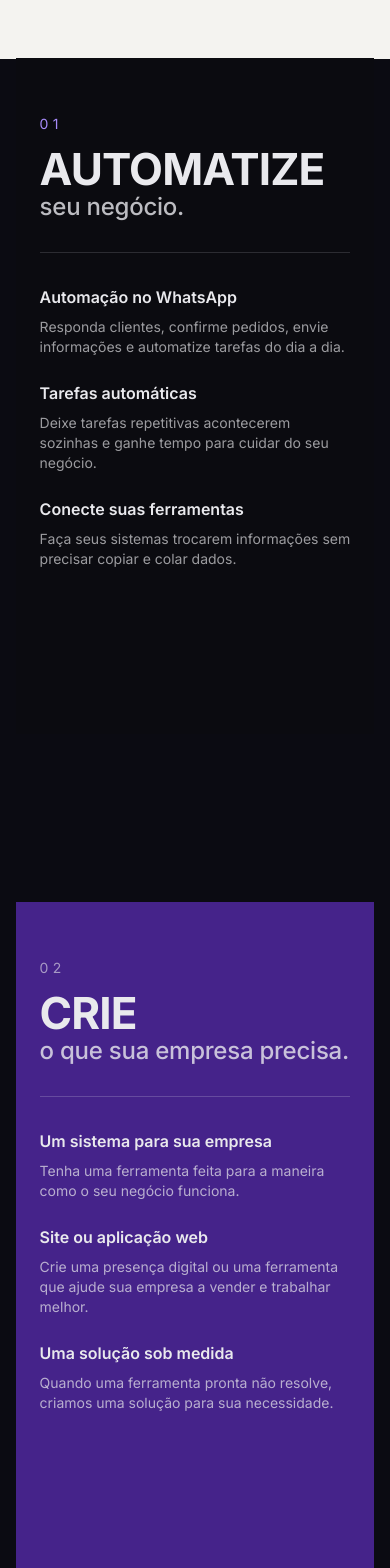
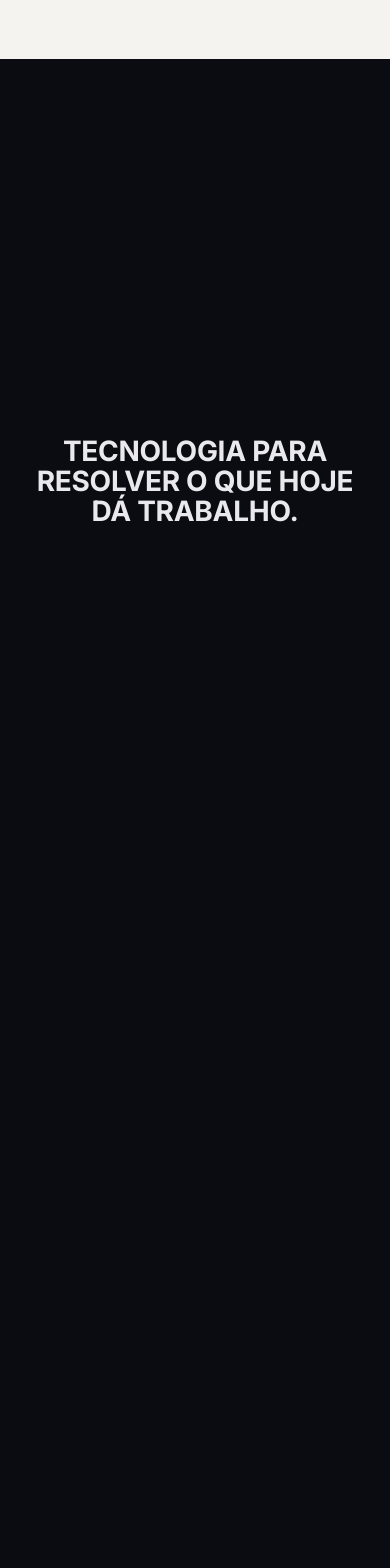
Before and after one commit to cabrasec/yzvt, a Next.js app: page / in a window 390 px wide. Shown: the part 2020-3588 px from the top of the page. Built offline with nearby package versions, Linux system fonts and the light colour scheme.

Commit message:
session 3 add alterações

```diff
--- a/src/components/Process.tsx
+++ b/src/components/Process.tsx
@@ -1,16 +1,26 @@
-import { Container } from "@/components/Container";
+"use client";
+
+import { useEffect, useLayoutEffect, useRef } from "react";
+import gsap from "gsap";
+import { ScrollTrigger } from "gsap/ScrollTrigger";
+
+gsap.registerPlugin(ScrollTrigger);
+
+const useIsomorphicLayoutEffect =
+  typeof window !== "undefined" ? useLayoutEffect : useEffect;
 
 type Entry = {
   heading: string;
   text: string;
 };
 
-type Panel = {
+type Card = {
   number: string;
   phraseTop: string;
   phraseBottom: string;
   entries: Entry[];
   surface: string;
+  side: "left" | "right";
   numberColor: string;
   headingColor: string;
   subColor: string;
@@ -18,12 +28,13 @@ type Panel = {
   bodyColor: string;
 };
 
-const panels: Panel[] = [
+const cards: Card[] = [
   {
     number: "01",
     phraseTop: "AUTOMATIZE",
-    phraseBottom: "seu negócio.",
+    phraseBottom: "o que toma seu tempo.",
     surface: "bg-[#0B0B10]",
+    side: "left",
     numberColor: "text-accent-2",
     headingColor: "text-text",
     subColor: "text-text/80",
@@ -31,16 +42,20 @@ const panels: Panel[] = [
     bodyColor: "text-text/65",
     entries: [
       {
-        heading: "Automação no WhatsApp",
-        text: "Responda clientes, confirme pedidos, envie informações e automatize tarefas do dia a dia.",
+        heading: "WhatsApp que responde sozinho",
+        text: "Receba mensagens de clientes, tire dúvidas, envie informações, confirme pedidos e encaminhe cada atendimento sem precisar responder tudo manualmente.",
       },
       {
-        heading: "Tarefas automáticas",
-        text: "Deixe tarefas repetitivas acontecerem sozinhas e ganhe tempo para cuidar do seu negócio.",
+        heading: "Pedidos pelo WhatsApp e Instagram",
+        text: "Receba pedidos diretamente pelos canais que seus clientes já usam. As informações podem ser organizadas e encaminhadas automaticamente para quem precisa atender ou preparar o pedido.",
       },
       {
-        heading: "Conecte suas ferramentas",
-        text: "Faça seus sistemas trocarem informações sem precisar copiar e colar dados.",
+        heading: "Pedidos de restaurantes",
+        text: "Cardápio, pedido, confirmação e atualização do cliente em um fluxo simples, sem precisar copiar informações de uma conversa para outra.",
+      },
+      {
+        heading: "Tarefas que se repetem todos os dias",
+        text: "Envio de mensagens, avisos, atualização de informações, preenchimento de dados e outras tarefas repetitivas podem acontecer automaticamente.",
       },
     ],
   },
@@ -49,6 +64,7 @@ const panels: Panel[] = [
     phraseTop: "CRIE",
     phraseBottom: "o que sua empresa precisa.",
     surface: "bg-[#45238A]",
+    side: "right",
     numberColor: "text-text/60",
     headingColor: "text-text",
     subColor: "text-text/80",
@@ -56,24 +72,29 @@ const panels: Panel[] = [
     bodyColor: "text-text/70",
     entries: [
       {
-        heading: "Um sistema para sua empresa",
-        text: "Tenha uma ferramenta feita para a maneira como o seu negócio funciona.",
+        heading: "Um sistema para o seu negócio",
+        text: "Se sua empresa ainda controla informações por planilhas, mensagens ou anotações, podemos transformar esse processo em um sistema simples, feito para a sua rotina.",
       },
       {
-        heading: "Site ou aplicação web",
-        text: "Crie uma presença digital ou uma ferramenta que ajude sua empresa a vender e trabalhar melhor.",
+        heading: "Site que trabalha pelo seu negócio",
+        text: "Mais do que uma página bonita: um site pode apresentar seus serviços, mostrar produtos, receber contatos, gerar pedidos e facilitar o atendimento.",
       },
       {
-        heading: "Uma solução sob medida",
-        text: "Quando uma ferramenta pronta não resolve, criamos uma solução para sua necessidade.",
+        heading: "Uma aplicação para sua operação",
+        text: "Crie uma ferramenta para organizar pedidos, clientes, produtos, serviços, agendamentos ou qualquer outra parte do negócio.",
+      },
+      {
+        heading: "Faça suas ferramentas conversarem",
+        text: "WhatsApp, site, planilhas e outros sistemas podem trocar informações automaticamente, evitando trabalho duplicado e a necessidade de copiar e colar dados.",
       },
     ],
   },
   {
     number: "03",
     phraseTop: "TRANSFORME",
-    phraseBottom: "SUA IDEIA.",
+    phraseBottom: "uma ideia em produto.",
     surface: "bg-[#0B0B10]",
+    side: "left",
     numberColor: "text-accent-2",
     headingColor: "text-text",
     subColor: "text-text/80",
@@ -82,92 +103,136 @@ const panels: Panel[] = [
     entries: [
       {
         heading: "Tire sua ideia do papel",
-        text: "Transforme uma ideia em uma primeira versão funcionando.",
+        text: "Transforme uma ideia em uma primeira versão funcionando, coloque para testar e descubra o que realmente faz sentido antes de investir em algo maior.",
       },
       {
-        heading: "Crie seu próprio produto",
-        text: "Desenvolva um software para oferecer aos seus clientes.",
+        heading: "Crie seu próprio software",
+        text: "Se existe um problema que pode ser resolvido por tecnologia, sua empresa pode transformar essa solução em um produto próprio.",
       },
       {
         heading: "SaaS e MicroSaaS",
-        text: "Transforme uma solução em um produto digital que pode crescer junto com o negócio.",
+        text: "Crie um software que outras empresas ou pessoas possam usar pela internet, com uma estrutura preparada para crescer.",
+      },
+      {
+        heading: "Automação dentro do produto",
+        text: "Seu software também pode executar tarefas, enviar mensagens, organizar informações e usar inteligência artificial quando isso realmente facilitar a experiência.",
       },
     ],
   },
 ];
 
 export function Process() {
+  const stageRef = useRef<HTMLElement>(null);
+  const cardRefs = useRef<(HTMLDivElement | null)[]>([]);
+
+  useIsomorphicLayoutEffect(() => {
+    const ctx = gsap.context(() => {
+      ScrollTrigger.matchMedia({
+        "(prefers-reduced-motion: no-preference)": () => {
+          const els = cardRefs.current.filter((el): el is HTMLDivElement => el !== null);
+
+          // Cada card percorre a mesma trajetória (entra por baixo, cruza o
+          // stage congelado, sai por cima) num segmento de 1 unidade de
+          // scroll; o segmento seguinte começa 0.4 unidade antes do
+          // anterior terminar, criando a sobreposição pedida (card N ainda
+          // saindo enquanto card N+1 já está entrando). O fundo nunca é
+          // tocado — só os cards têm transform animado.
+          const segmentDuration = 1;
+          const overlap = 0.4;
+          const totalUnits = segmentDuration * els.length - overlap * (els.length - 1);
+
+          const timeline = gsap.timeline({
+            scrollTrigger: {
+              trigger: stageRef.current,
+              start: "top top",
+              end: () => `+=${window.innerHeight * totalUnits}`,
+              scrub: true,
+              pin: true,
+            },
+          });
+
+          // Cada card se move em velocidade constante pela timeline INTEIRA
+          // (não só no seu próprio segmento) — antes/depois da sua janela
+          // de travessia ele continua deslocando fora da tela, na mesma
+          // reta. Isso evita qualquer "congelamento": em todo instante do
+          // scroll, todo card está se movendo, mesmo quando invisível.
+          const rate = -280 / segmentDuration;
+          els.forEach((el, index) => {
+            const position = index * (segmentDuration - overlap);
+            const startY = 140 - rate * position;
+            const endY = startY + rate * totalUnits;
+            timeline.fromTo(
+              el,
+              { yPercent: startY },
+              { yPercent: endY, ease: "none", duration: totalUnits },
+              0,
+            );
+          });
+        },
+      });
+    }, stageRef);
+
+    return () => ctx.revert();
+  }, []);
+
   return (
-    <>
-      <section className="relative z-0 bg-bg pb-8 pt-20 text-text sm:pb-10 sm:pt-24 lg:pb-10 lg:pt-28">
-        <Container>
-          <span className="block text-sm tracking-[0.3em] text-accent-2">03</span>
-          <h2 className="mt-4 max-w-3xl text-4xl font-bold uppercase leading-[1.05] tracking-[-0.01em] sm:text-5xl lg:text-6xl">
-            O que podemos fazer pelo seu negócio.
-          </h2>
-          <p className="mt-6 max-w-lg text-lg text-text/75">
-            Automatize tarefas. Crie sistemas. Transforme ideias em produtos.
+    <section
+      ref={stageRef}
+      className="relative bg-bg text-text motion-safe:h-screen motion-safe:overflow-hidden"
+    >
+      {/* Fundo congelado — não recebe nenhuma animação; permanece parado
+          enquanto os cards atravessam a composição por cima dele. Sob
+          prefers-reduced-motion cai para um título normal no topo do
+          fluxo (sem overlay/pin), já que a mecânica de scroll é desativada. */}
+      <div className="relative z-0 flex items-center justify-center px-6 py-16 sm:px-10 sm:py-20 lg:px-16 lg:py-24 motion-safe:absolute motion-safe:inset-0 motion-safe:py-0">
+        <p className="max-w-3xl text-center text-[clamp(1.75rem,5.5vw,3.75rem)] font-bold uppercase leading-[1.08] tracking-[-0.01em]">
+          Tecnologia para resolver o que hoje dá trabalho.
         </p>
-        </Container>
-      </section>
+      </div>
 
-      {/*
-        Sticky stacking cards, 100% CSS (sem GSAP, sem interceptar o scroll).
-        Cada painel vive dentro de um "slot" alto (motion-safe:h-[180vh]); o
-        painel em si é position:sticky com o mesmo top em todos os slots.
-        Com slots simplesmente encostados, sobra um vão de exatamente
-        1 altura de painel (80vh) entre o painel N se soltar do topo e o
-        painel N+1 começar a grudar — nenhum dos dois fica sticky nesse
-        intervalo. Por isso cada slot (a partir do 2º) recebe uma margem
-        negativa de -80vh, cancelando esse vão: o painel seguinte já está
-        colado no topo exatamente quando o anterior se solta, sem salto.
-        O container recebe também uma margem negativa fixa (calibrada por
-        breakpoint) que puxa o 1º slot para cima, sobrepondo-o à intro —
-        assim o Painel 01 já nasce cobrindo o texto da intro, em vez de
-        aparecer só depois dela ter rolado para fora.
-      */}
-      <div className="relative z-10 motion-safe:-mt-[342px] motion-safe:sm:-mt-[353px] motion-safe:lg:-mt-[394px]">
-        {panels.map((panel, index) => (
+      {cards.map((card, index) => (
         <div
-            key={panel.number}
-            className={`relative motion-safe:h-[180vh] ${index > 0 ? "motion-safe:-mt-[80vh]" : ""}`}
+          key={card.number}
+          ref={(el) => {
+            cardRefs.current[index] = el;
+          }}
+          className={`relative z-10 mt-8 flex w-full flex-col justify-start px-5 py-8 first:mt-0 sm:px-7 sm:py-9 lg:px-7 lg:py-9 motion-safe:absolute motion-safe:inset-x-0 motion-safe:top-[14vh] motion-safe:mx-auto motion-safe:mt-0 motion-safe:w-[88%] sm:motion-safe:w-[64%] ${
+            card.side === "left"
+              ? "lg:motion-safe:left-[6%] lg:motion-safe:right-auto lg:motion-safe:mx-0 lg:motion-safe:w-[38%]"
+              : "lg:motion-safe:right-[6%] lg:motion-safe:left-auto lg:motion-safe:mx-0 lg:motion-safe:w-[38%]"
+          } ${card.surface}`}
           style={{ zIndex: index + 1 }}
         >
-            <article
-              className={`relative mx-auto flex min-h-[32rem] w-full flex-col justify-start overflow-hidden px-6 py-14 sm:px-10 sm:py-16 lg:px-16 lg:py-16 motion-safe:sticky motion-safe:top-[10vh] motion-safe:h-[80vh] motion-safe:min-h-0 motion-safe:w-[92%] ${panel.surface}`}
-            >
-              <span className={`block text-sm tracking-[0.3em] ${panel.numberColor}`}>
-                {panel.number}
+          <span className={`block text-xs tracking-[0.3em] ${card.numberColor}`}>
+            {card.number}
           </span>
           <p
-                className={`mt-4 text-[clamp(2.75rem,8.5vw,6rem)] font-bold uppercase leading-[0.9] tracking-[-0.02em] ${panel.headingColor}`}
+            className={`mt-3 text-2xl font-bold uppercase leading-[0.95] tracking-[-0.01em] sm:text-3xl lg:text-[1.85rem] ${card.headingColor}`}
           >
-                {panel.phraseTop}
+            {card.phraseTop}
           </p>
           <p
-                className={`mt-1 text-[clamp(1.5rem,3.5vw,2.5rem)] font-medium leading-[1.1] tracking-[-0.01em] ${panel.subColor}`}
+            className={`mt-1 text-base font-medium leading-[1.15] sm:text-lg lg:text-lg ${card.subColor}`}
           >
-                {panel.phraseBottom}
+            {card.phraseBottom}
           </p>
 
-              <div className={`mt-8 border-t lg:mt-10 ${panel.dividerColor}`} />
+          <div className={`mt-4 border-t lg:mt-5 ${card.dividerColor}`} />
 
-              <div className="mt-8 flex flex-col gap-6 lg:mt-10 lg:max-w-2xl lg:gap-8">
-                {panel.entries.map((entry) => (
+          <div className="mt-4 flex flex-col gap-3 lg:mt-5 lg:gap-3.5">
+            {card.entries.map((entry) => (
               <div key={entry.heading}>
-                    <p className={`text-base font-semibold sm:text-lg ${panel.headingColor}`}>
+                <p className={`text-sm font-semibold leading-snug ${card.headingColor}`}>
                   {entry.heading}
                 </p>
-                    <p className={`mt-2 text-sm sm:text-base ${panel.bodyColor}`}>
+                <p className={`mt-1 text-xs leading-relaxed sm:text-[0.8rem] ${card.bodyColor}`}>
                   {entry.text}
                 </p>
               </div>
             ))}
           </div>
-            </article>
         </div>
       ))}
-      </div>
-    </>
+    </section>
   );
 }
```
Lines whose indentation alone changed are shown as unchanged.
